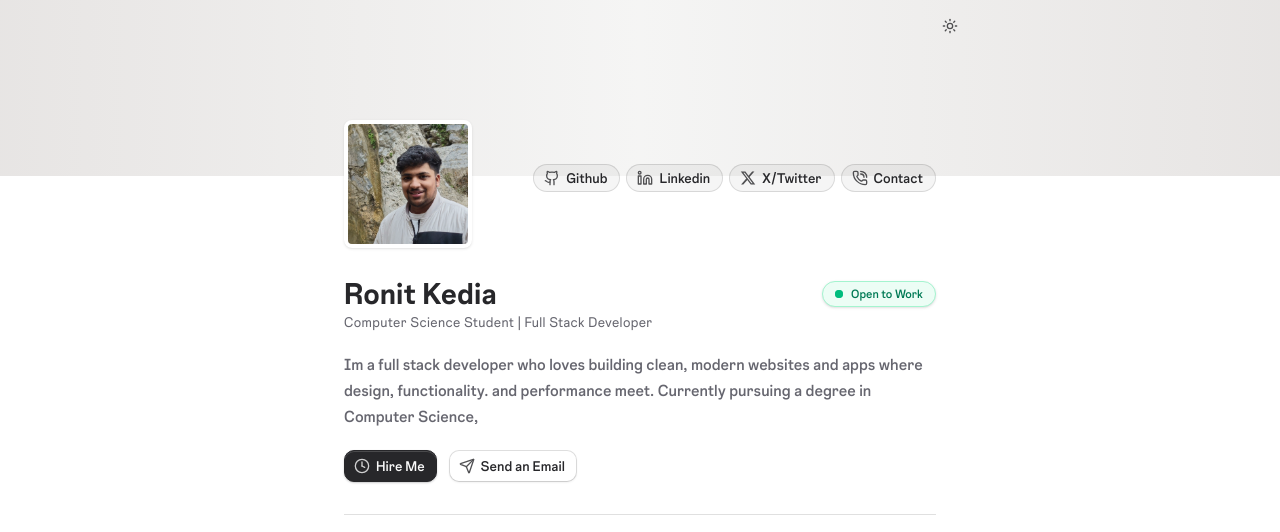
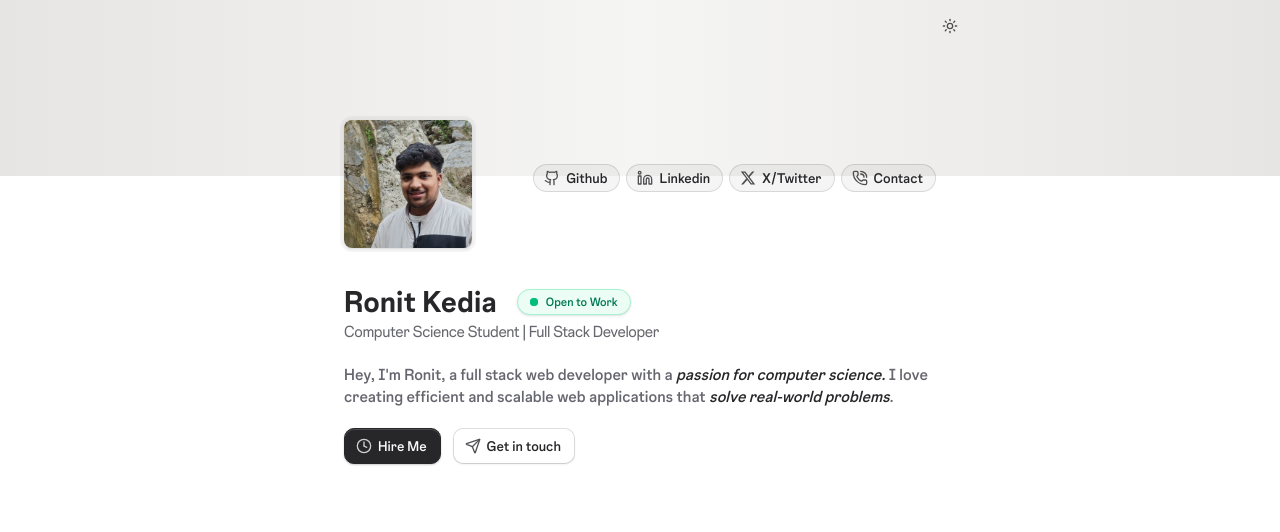
Before and after one commit to ronitk21/crazyfolio, a Next.js app: page / in a window 1280 px wide. Shown: the top 532 px of the page. Built offline with nearby package versions, Linux system fonts and the light colour scheme.

Commit message:
feat: modify about section

```diff
--- a/package.json
+++ b/package.json
@@ -13,7 +13,7 @@
     "class-variance-authority": "^0.7.1",
     "clsx": "^2.1.1",
     "lucide-react": "^0.562.0",
-    "motion": "^12.23.26",
+    "motion": "^12.23.27",
     "next": "16.1.1",
     "next-themes": "^0.4.6",
     "react": "19.2.3",
--- a/src/app/components/about-section.tsx
+++ b/src/app/components/about-section.tsx
@@ -8,42 +8,56 @@ import SocialSection from './social-section';
 
 const AboutSection = () => {
   return (
-    <div className="relative pt-40 sm:pt-48">
+    <div className="relative pt-38 sm:pt-52 py-4">
       {/* Avatar positioned relative to this container */}
       <div className="absolute top-18 left-0 z-10 flex w-full justify-between sm:top-30">
-        <Avatar className="h-28 w-28 border-4 border-white shadow-sm sm:h-32 sm:w-32">
+        <Avatar className="ring-muted h-36 w-36 shadow-sm ring-4 sm:h-32 sm:w-32">
           <AvatarImage src="/profile.jpg" />
           <AvatarFallback>RT</AvatarFallback>
         </Avatar>
-        <div className='pt-11 hidden sm:block'>
+        <div className="block pt-4 lg:hidden">
+          <LayoutTextFlip />
+        </div>
+        <div className="hidden pt-11 sm:block">
           <SocialSection />
         </div>
       </div>
 
-      <div className="my-4 space-y-3 pt-12 sm:my-5 sm:space-y-4 sm:pt-16">
-        <div className=''>
-          <div className="flex flex-col items-start gap-2 sm:flex-row sm:items-center sm:justify-between sm:gap-5">
+      <div className="my-4 space-y-3 pt-18 sm:my-5 sm:space-y-4 sm:pt-14">
+        <div className="flex flex-col items-start">
+          <div className="flex items-center justify-between gap-5">
             <div className="flex items-center gap-2.5">
-              <h1 className="font-bold text-3xl">Ronit Kedia</h1>
+              <h1 className="text-[33px] font-bold sm:text-3xl">Ronit Kedia</h1>
               {/* <NameWithPronunciation /> */}
             </div>
             <div className="hidden sm:block">
               <LayoutTextFlip />
             </div>
           </div>
-          <span className="text-muted-foreground mt-1 block tracking-wide sm:mt-0 text-sm">
+
+          <span className="-mt-2 text-muted-foreground block tracking-tight sm:mt-0">
             Computer Science Student | Full Stack Developer
           </span>
         </div>
 
-        <p className="text-muted-foreground my-5 text-sm leading-relaxed font-medium sm:mt-5 sm:text-base dark:text-zinc-300">
-          Im a full stack developer who loves building clean, modern websites and apps where
-          design, functionality. and performance meet. Currently pursuing a degree in Computer Science,
-        </p>
+        <div className="text-muted-foreground text my-5 flex flex-col items-start gap-4 leading-snug font-medium text-pretty sm:mt-5 sm:gap-2.5 sm:text-base">
+          <p>
+            Hey, I&apos;m Ronit, a full stack web developer with a
+            <span className="text-foreground italic"> passion for computer science. </span>I love
+            creating efficient and scalable web applications that
+            <span className="text-foreground italic"> solve real-world problems</span>.
+          </p>
+          {/* <p>
+            I&apos;m currently <span className="text-foreground">open for work</span>{' '}
+            for any kind of <span className="text-foreground">collaboration</span>,{' '}
+            <span className="text-foreground">freelance</span> or{' '}
+            <span className="text-foreground">full-time</span> opportunities.
+          </p> */}
+        </div>
 
-        <div className="flex items-center gap-2 sm:gap-3">
+        <div className="mt-5 flex items-center gap-2 sm:gap-3">
           <AnimateIcon animateOnHover>
-            <Button className="flex items-center gap-1.5 text-xs sm:gap-2 sm:text-sm">
+            <Button className="flex items-center gap-3 sm:gap-2 sm:text-sm" size={'lg'}>
               <Clock className="h-3.5 w-3.5 sm:h-4 sm:w-4" />
               Hire Me
             </Button>
@@ -51,10 +65,11 @@ const AboutSection = () => {
           <AnimateIcon animateOnHover>
             <Button
               variant="outline"
-              className="flex items-center gap-1.5 text-xs sm:gap-2 sm:text-sm"
+              className="flex items-center gap-3 sm:gap-2 sm:text-sm"
+              size={'lg'}
             >
               <Send className="h-3.5 w-3.5 sm:h-4 sm:w-4" />
-              Send an Email
+              Get in touch
             </Button>
           </AnimateIcon>
         </div>
```
Also changed, not shown: 1 other file (tests, documents, lock files or other folders).
